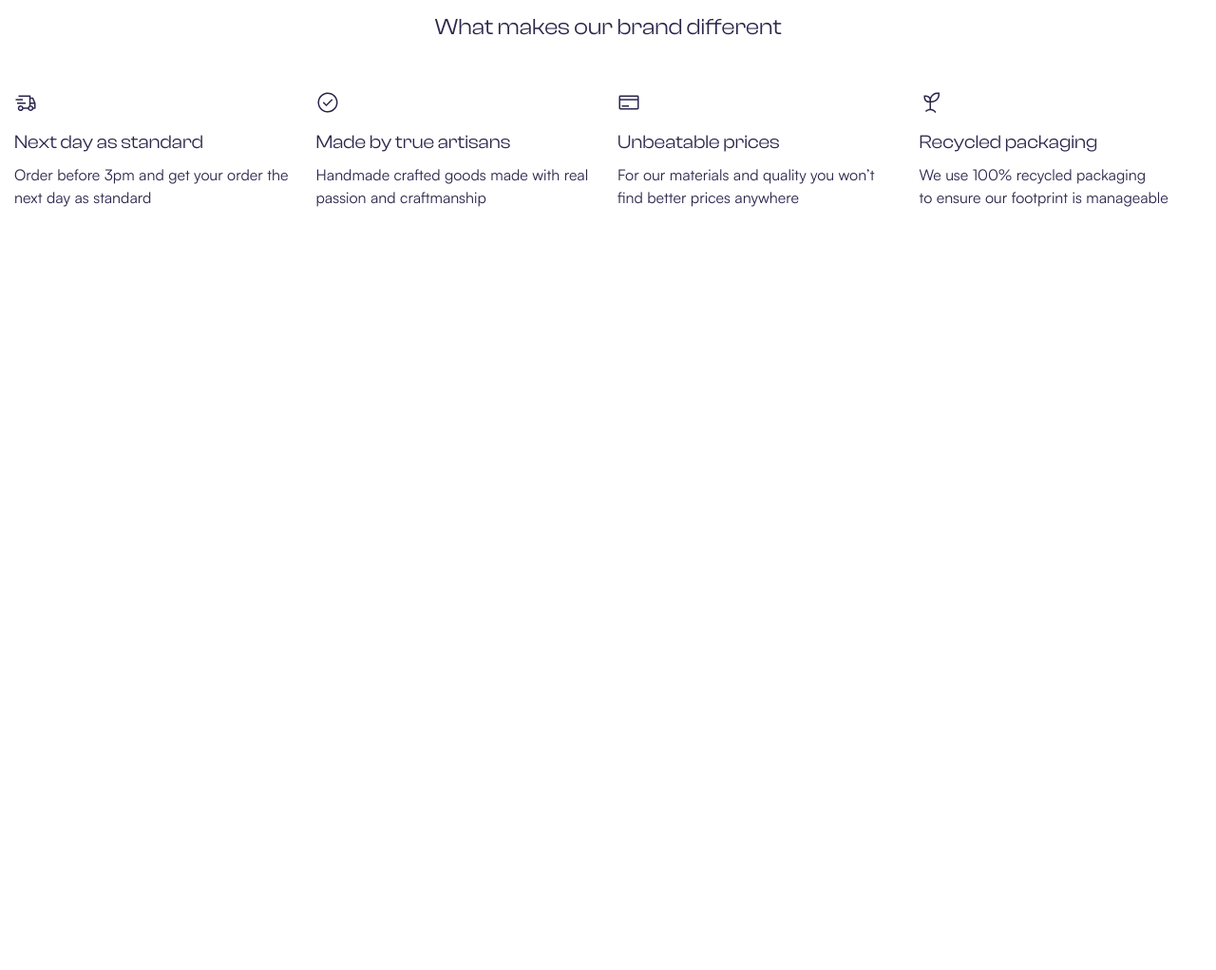
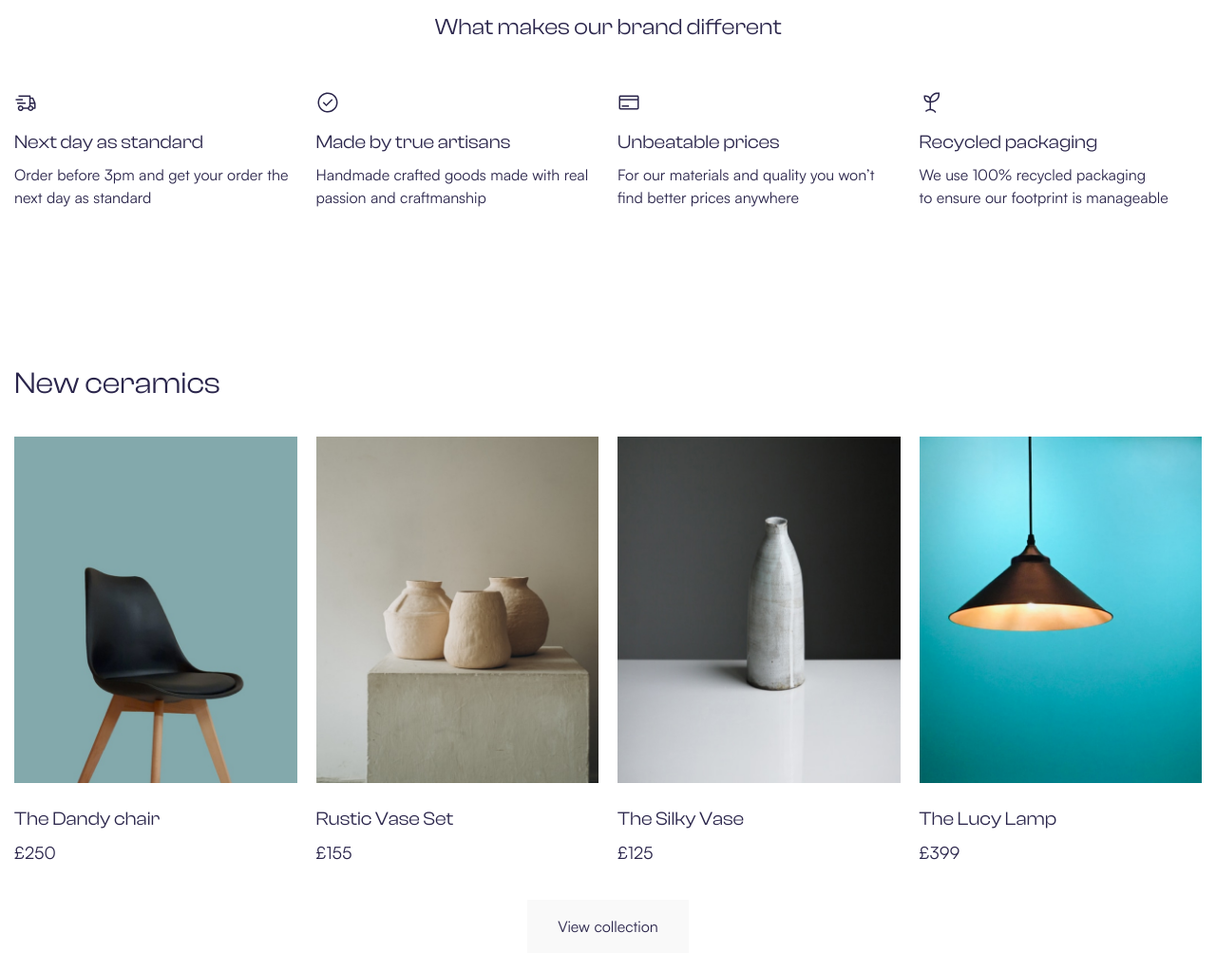
Before and after one commit to acoji-luo/Avion, a plain HTML site: page index.html in a window 1280 px wide. Shown: the part 886-1908 px from the top of the page at 95% size. Before the commit the page ends 1186 px from the top, so only its background shows below. Drawn offline with Linux system fonts and the light colour scheme.

Commit message:
adding section products

```diff
--- a/css/blocks/_btn.css
+++ b/css/blocks/_btn.css
@@ -14,3 +14,8 @@
 	color: var(--white);
 	background: rgba(249, 249, 249, 0.15);
 }
+
+.btn--theme-light {
+	color: var(--dark-primary);
+	background: var(--light-grey);
+}
--- /dev/null
+++ b/css/blocks/_product.css
@@ -0,0 +1,33 @@
+.product {
+	display: flex;
+	flex-direction: column;
+	align-items: flex-start;
+	gap: 24px;
+}
+
+.product__image {
+	position: relative;
+	max-width: 100%;
+}
+
+.product__content {
+	display: flex;
+	flex-direction: column;
+	align-items: flex-start;
+	gap: 8px;
+}
+
+.product__title {
+	font-family: var(--second-family);
+	font-weight: 400;
+	font-size: 20px;
+	line-height: 140%;
+	color: var(--dark-primary);
+}
+
+.product__price {
+	font-weight: 400;
+	font-size: 18px;
+	line-height: 150%;
+	color: var(--dark-primary);
+}
--- /dev/null
+++ b/css/blocks/_products.css
@@ -0,0 +1,8 @@
+.products {
+	padding-top: 80px;
+	padding-bottom: 56px;
+}
+
+.products__item {
+	grid-column: 3 span;
+}
--- a/css/blocks/_title.css
+++ b/css/blocks/_title.css
@@ -17,6 +17,10 @@
 	text-align: center;
 }
 
+.title--mb-small {
+	margin-bottom: 32px;
+}
+
 .title--mb-large {
 	margin-bottom: 50px;
 }
--- /dev/null
+++ b/css/blocks/centered.css
@@ -0,0 +1,4 @@
+.centered {
+	padding-top: 36px;
+	text-align: center;
+}
--- a/css/main.css
+++ b/css/main.css
@@ -10,10 +10,13 @@
 @import url("blocks/_header.css");
 @import url("blocks/_logo.css");
 @import url("blocks/_nav.css");
+@import url("blocks/centered.css");
 @import url("blocks/_title.css");
 @import url("blocks/_hero.css");
 @import url("blocks/_grid.css");
 @import url("blocks/_benefits.css");
+@import url("blocks/_products.css");
+@import url("blocks/_product.css");
 
 body {
 	font-family: var(--font-family);
--- a/index.html
+++ b/index.html
@@ -196,6 +196,101 @@
 					</ul>
 				</div>
 			</section>
+
+			<section class="products">
+				<div class="container">
+					<h2 class="title title--large title--mb-small products__title">
+						New ceramics
+					</h2>
+					<ul class="products__list grid">
+						<li class="products__item">
+							<article class="product">
+								<div class="product__image">
+									<img
+										src="img/product1.jpg"
+										srcset="img/product1_2x.jpg"
+										width="305"
+										height="375"
+										loading="lazy"
+										alt="Product"
+									/>
+								</div>
+								<div class="product__content">
+									<h3 class="product__title">
+										<a href="#" class="product__link">The Dandy chair</a>
+									</h3>
+									<span class="product__price">£250</span>
+								</div>
+							</article>
+						</li>
+						<li class="products__item">
+							<article class="product">
+								<div class="product__image">
+									<img
+										src="img/product2.jpg"
+										srcset="img/product2_2x.jpg"
+										width="305"
+										height="375"
+										loading="lazy"
+										alt="Product"
+									/>
+								</div>
+								<div class="product__content">
+									<h3 class="product__title">
+										<a href="#" class="product__link">Rustic Vase Set</a>
+									</h3>
+									<span class="product__price">£155</span>
+								</div>
+							</article>
+						</li>
+						<li class="products__item">
+							<article class="product">
+								<div class="product__image">
+									<img
+										src="img/product3.jpg"
+										srcset="img/product3_2x.jpg"
+										width="305"
+										height="375"
+										loading="lazy"
+										alt="Product"
+									/>
+								</div>
+								<div class="product__content">
+									<h3 class="product__title">
+										<a href="#" class="product__link">The Silky Vase</a>
+									</h3>
+									<span class="product__price">£125</span>
+								</div>
+							</article>
+						</li>
+						<li class="products__item">
+							<article class="product">
+								<div class="product__image">
+									<img
+										src="img/product4.jpg"
+										srcset="img/product4_2x.jpg"
+										width="305"
+										height="375"
+										loading="lazy"
+										alt="Product"
+									/>
+								</div>
+								<div class="product__content">
+									<h3 class="product__title">
+										<a href="#" class="product__link">The Lucy Lamp</a>
+									</h3>
+									<span class="product__price">£399</span>
+								</div>
+							</article>
+						</li>
+					</ul>
+					<div class="centered">
+						<a href="#" class="btn btn--theme-light products__btn"
+							>View collection</a
+						>
+					</div>
+				</div>
+			</section>
 		</main>
 	</body>
 </html>
```
Also changed, not shown: img/product1.jpg (added), img/product1_2x.jpg (added), img/product2.jpg (added), img/product2_2x.jpg (added), img/product3.jpg (added), img/product3_2x.jpg (added), img/product4.jpg (added), img/product4_2x.jpg (added).
